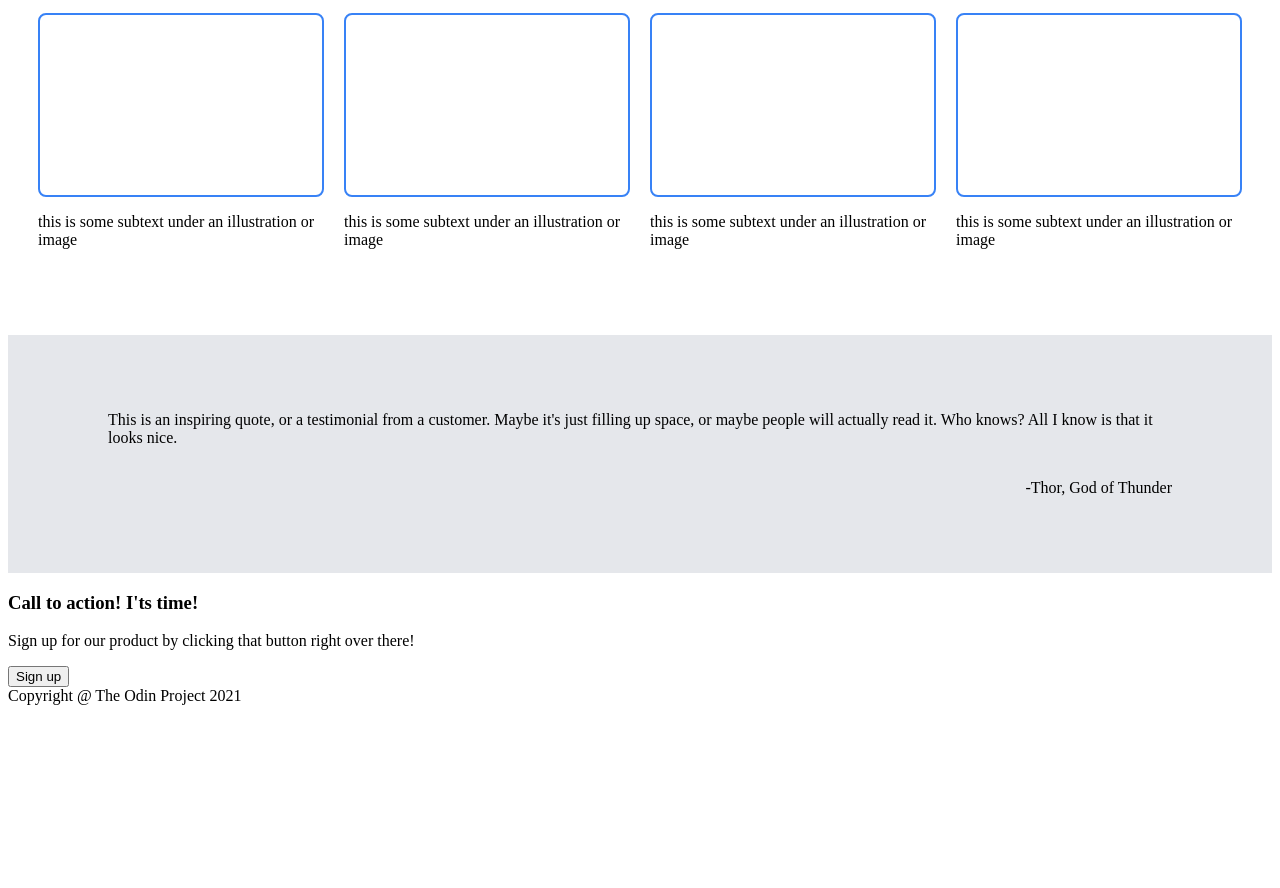
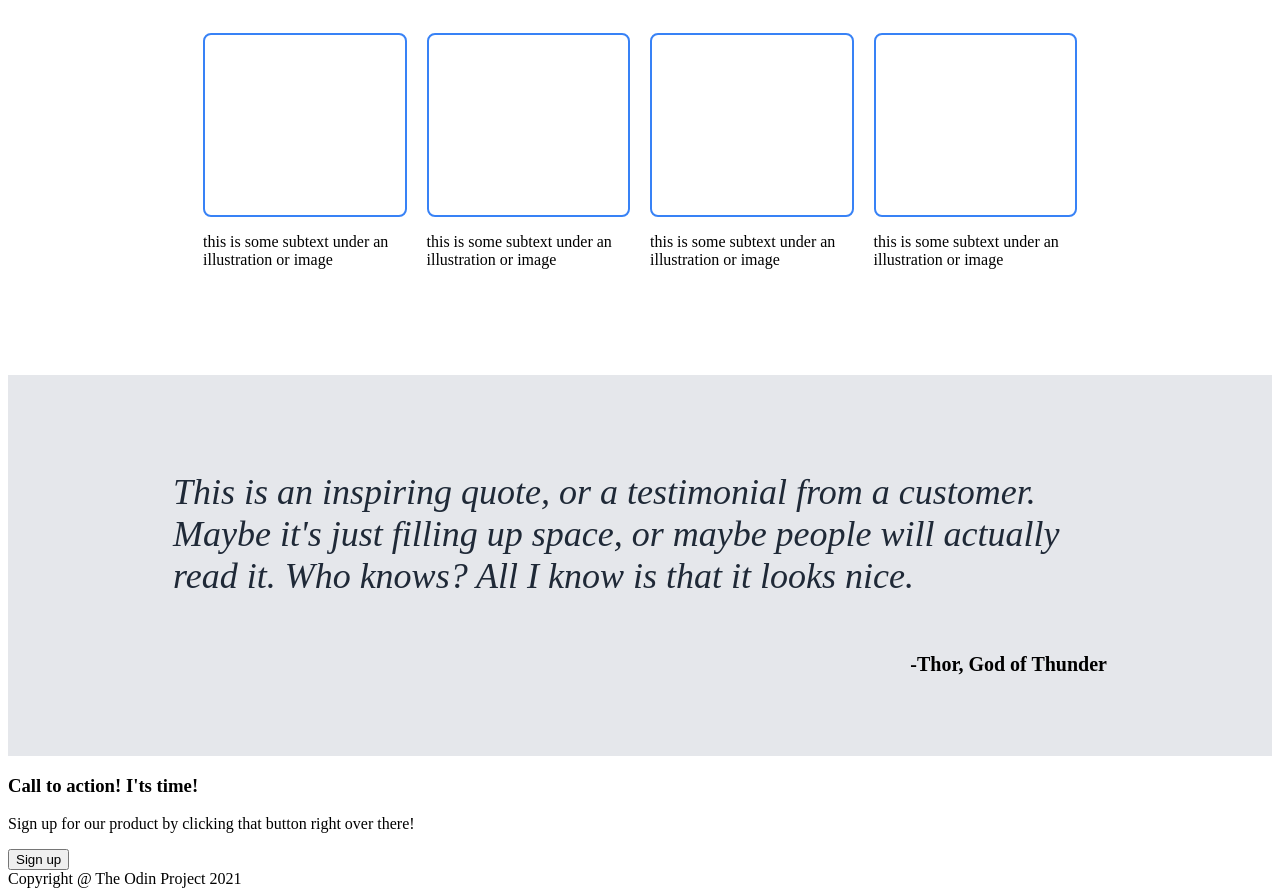
Before and after one commit to imbriankeeley/Landing-Page-TOP, a plain HTML site: page index.html in a window 1280 px wide. Shown: the part 692-1580 px from the top of the page. Before the commit the page ends 1397 px from the top, so only its background shows below. Drawn offline with Linux system fonts and the light colour scheme.

Commit message:
Finished styling section 2

```diff
--- a/style.css
+++ b/style.css
@@ -85,6 +85,7 @@ div.content-container-1 {
     gap: 16px;
     margin-top: 20px;
     margin-bottom: 40px;
+    padding: 20px 165px;
 }
 
 h3.class {
@@ -112,7 +113,7 @@ div.card {
 
 div.content-container-2 {
     background-color: #E5E7EB;
-    padding: 60px 100px;
+    padding: 60px 165px;
 }
 
 div.content-2 {
@@ -122,9 +123,14 @@ div.content-2 {
 
 #quote {
     display: flex;
+    font-size: 36px;
+    font-style: italic;
+    color: #1F2937;
 }
 
 #author {
     display: flex;
     align-self: flex-end;
+    font-weight: bold;
+    font-size: 20px;
 }
```
